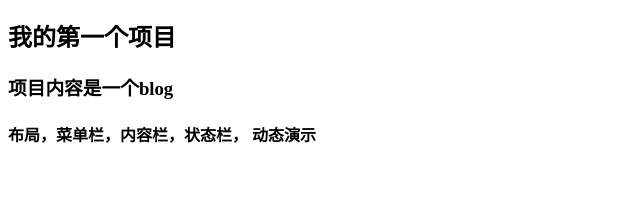
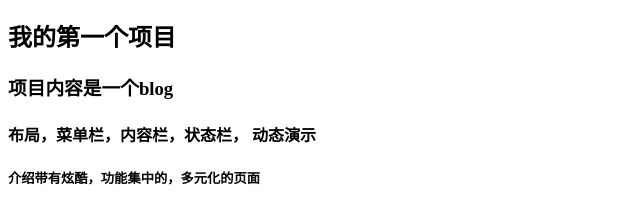
Before and after one commit to lcspring/my_project, a plain HTML site: page blog/index.html in a window 1280 px wide. Shown: the part 48-272 px from the top of the page, without its empty margins (0-640 px from the left). Drawn offline with Linux system fonts and the light colour scheme.

Commit message:
content
add/delete

```diff
--- a/blog/index.html
+++ b/blog/index.html
@@ -2,3 +2,4 @@
 <h2>我的第一个项目</h2>
 <h3>项目内容是一个blog</h3>
 <h4>布局，菜单栏，内容栏，状态栏， 动态演示</h4>
+<h5>介绍带有炫酷，功能集中的，多元化的页面</h5>
```
